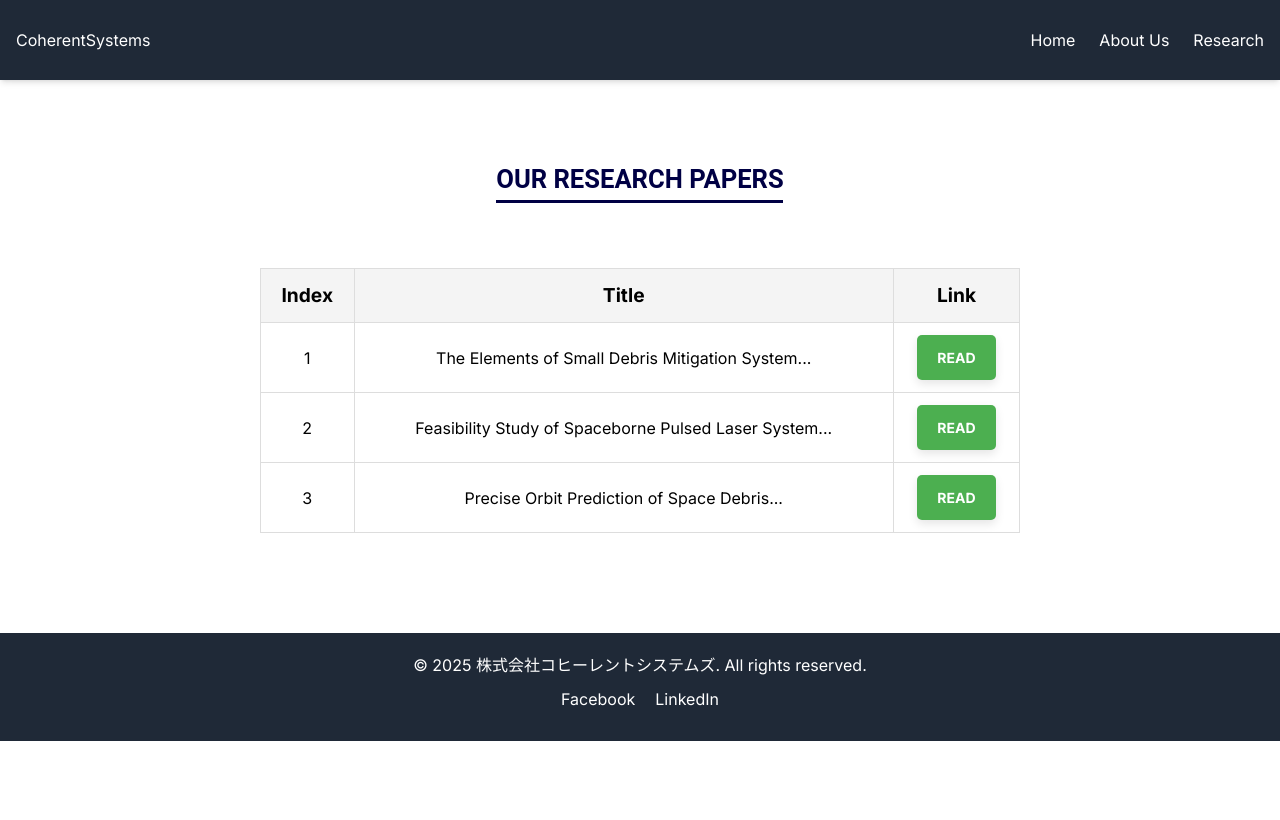
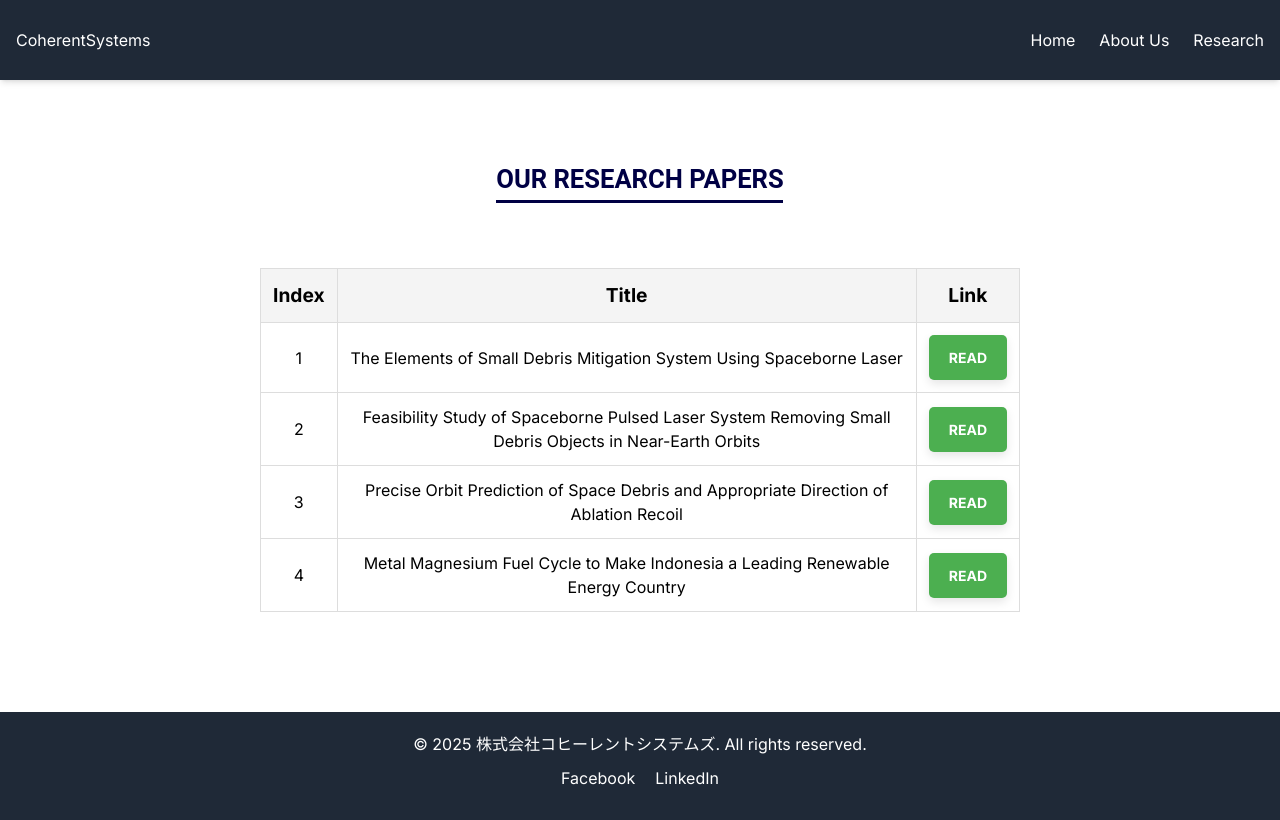
Before and after one commit to yukitchen01/coherent-systems, a Next.js app: page /papers in a window 1280 px wide. Built offline with nearby package versions, Linux system fonts and the light colour scheme; a web font is replaced by a local one.

Commit message:
Update page.tsx
Add 4th paper

```diff
--- a/app/papers/page.tsx
+++ b/app/papers/page.tsx
@@ -3,10 +3,10 @@ import styles from './papers.module.css';
 
 export default function Paper() {
   const papers = [
-    { title: 'The Elements of Small Debris Mitigation System...', link: 'papers/Uchida et al. - 2023 - The Elements of Small Debris Mitigation System Using Spaceborne Laser.pdf' },
-    { title: 'Feasibility Study of Spaceborne Pulsed Laser System...', link: '/papers/AMOS_Uchida_240830.pdf' },
-    { title: 'Precise Orbit Prediction of Space Debris...', link: '/papers/Shibata と Uchida - 2024 - Precise Orbit Prediction of Space Debris and Appropriate Direction of Ablation Recoil.pdf' },
-    // { title: 'Paper_3_Title', link: '/papers/Third_Paper.pdf' },
+    { title: 'The Elements of Small Debris Mitigation System Using Spaceborne Laser', link: 'papers/Uchida et al. - 2023 - The Elements of Small Debris Mitigation System Using Spaceborne Laser.pdf' },
+    { title: 'Feasibility Study of Spaceborne Pulsed Laser System Removing Small Debris Objects in Near-Earth Orbits', link: '/papers/AMOS_Uchida_240830.pdf' },
+    { title: 'Precise Orbit Prediction of Space Debris and Appropriate Direction of Ablation Recoil', link: '/papers/Shibata と Uchida - 2024 - Precise Orbit Prediction of Space Debris and Appropriate Direction of Ablation Recoil.pdf' },
+    { title: 'Metal Magnesium Fuel Cycle to Make Indonesia a Leading Renewable Energy Country', link: '/papers/ICHVEPS2025Uchida.pdf' },
   ];
 
   return (
```
